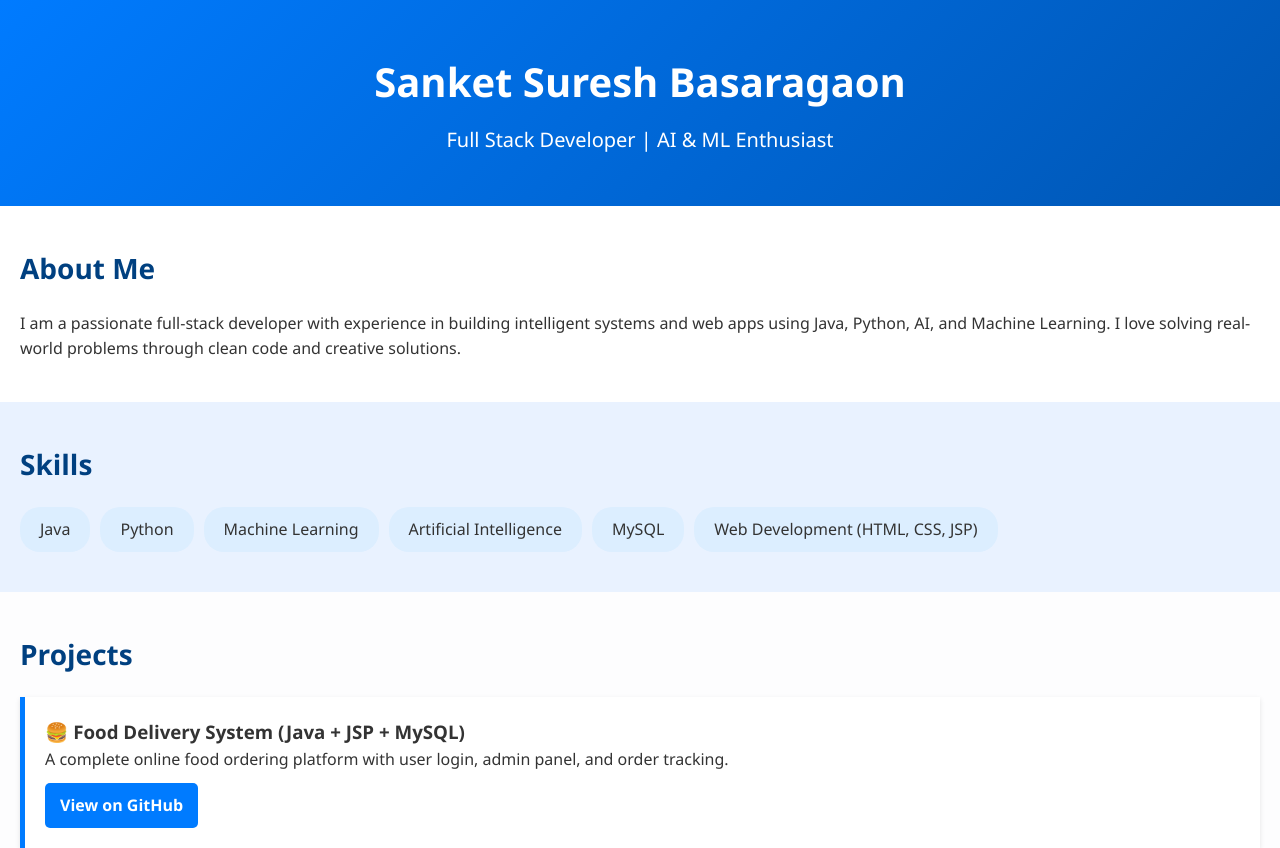
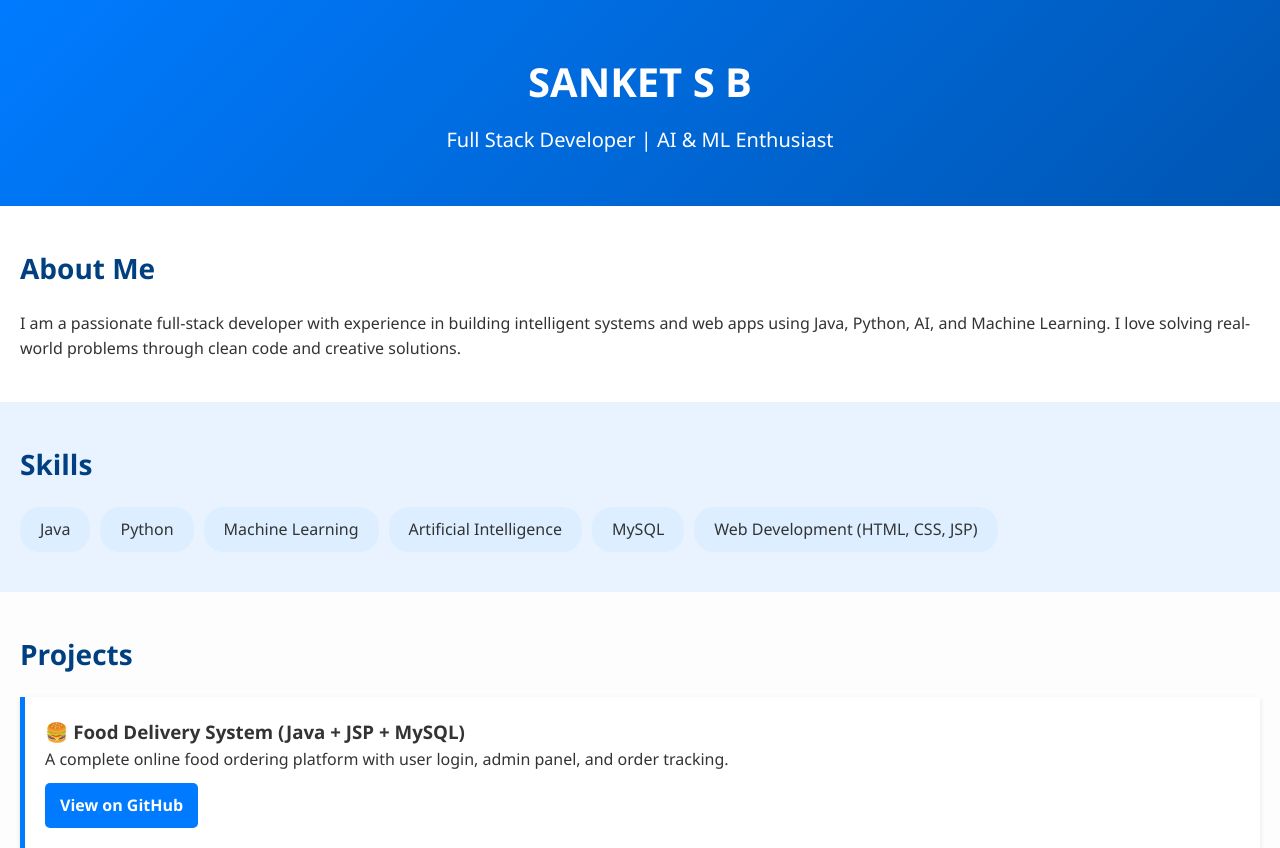
Before and after one commit to sanketsuresh/portfolio, a plain HTML site: page index.html in a window 1280 px wide. Shown: the top 848 px of the page. Drawn offline with Linux system fonts and the light colour scheme.

Commit message:
Update index.html

```diff
--- a/index.html
+++ b/index.html
@@ -8,7 +8,7 @@
 </head>
 <body>
     <header>
-        <h1>Sanket Suresh Basaragaon</h1>
+        <h1>SANKET S B </h1>
         <p>Full Stack Developer | AI & ML Enthusiast</p>
     </header>
 
```
